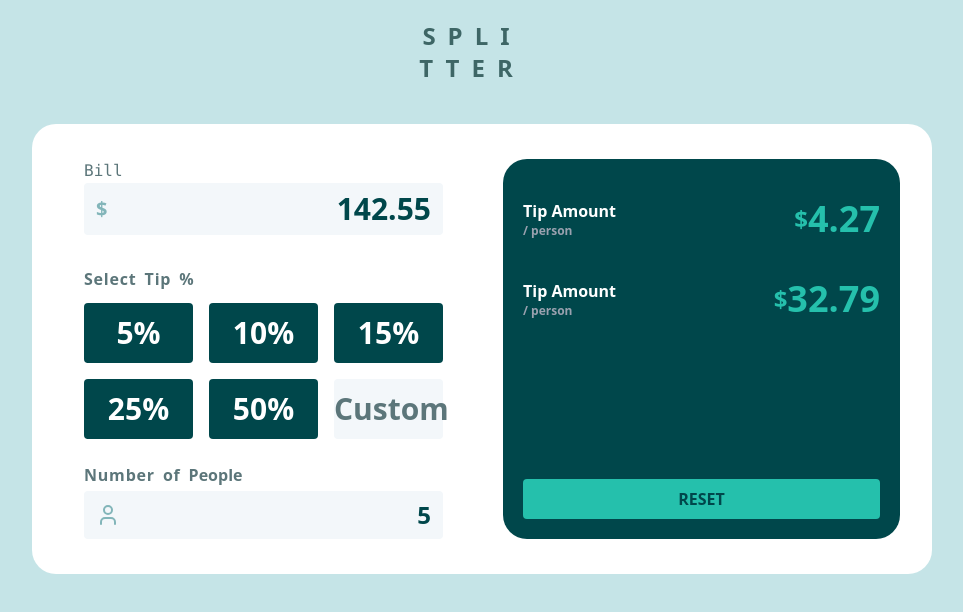
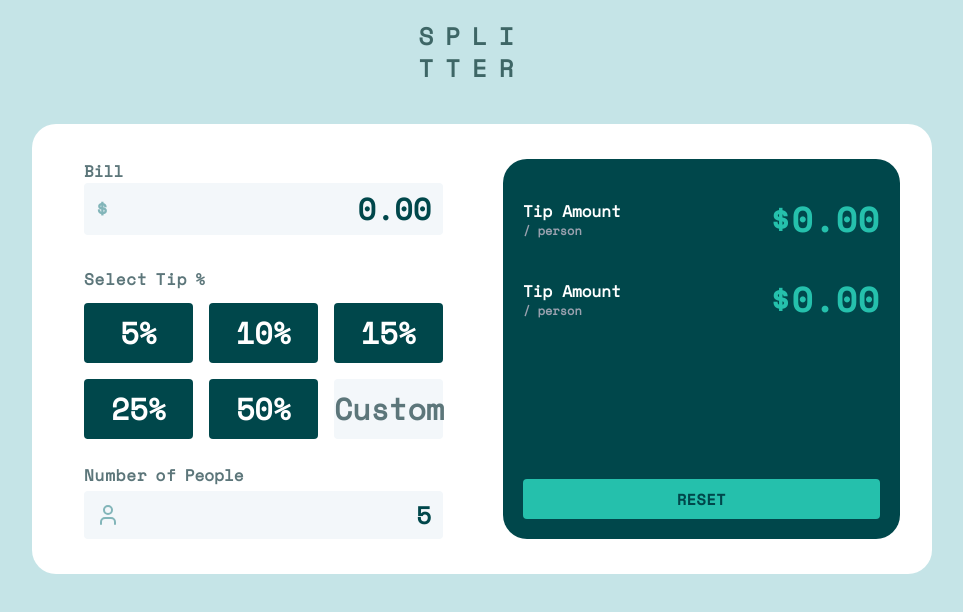
Before and after one commit to TechCrent/Tip-Calculator-SPLITTER-, a website built with Vite: page splitter/index.html in a window 1280 px wide. Shown: the whole page, without its empty margins (168-1131 px from the left). Built offline with nearby package versions, Linux system fonts and the light colour scheme.

Commit message:
Applied font

```diff
--- a/splitter/index.html
+++ b/splitter/index.html
@@ -11,8 +11,16 @@
     <div
       class="flex flex-col justify-center items-center p-5 py-15 md:pb-10 md:pt-5"
     >
-      <p class="text-[#3e6666] text-2xl font-bold tracking-mega">SPLI</p>
-      <p class="text-[#3e6666] text-2xl font-bold tracking-mega">TTER</p>
+      <p
+        class="text-[#3e6666] text-2xl font-bold tracking-mega font-space-mono"
+      >
+        SPLI
+      </p>
+      <p
+        class="text-[#3e6666] text-2xl font-bold tracking-mega font-space-mono"
+      >
+        TTER
+      </p>
     </div>
     <!-- MAIN SECTION -->
     <main
@@ -21,53 +29,66 @@
       <!-- LEFT SECTION -->
       <section class="p-5 md:w-1/2">
         <div class="pb-8">
-          <h1 class="font-mono text-bx1-title">Bill</h1>
+          <h1 class="text-bx1-title font-space-mono font-bold">Bill</h1>
           <div
             class="flex justify-between rounded bg-[#f3f7fa] p-2 px-3 items-center"
           >
             <!-- Symbol -->
-            <span class="text-xl text-[#82b5b9] font-semibold">$</span>
+            <span class="text-xl text-[#82b5b9] font-semibold font-space-mono"
+              >$</span
+            >
             <!-- Num -->
-            <span class="text-3xl text-bx1-button font-semibold">142.55</span>
+            <span
+              class="text-3xl text-bx1-button font-extrabold font-space-mono"
+              >0.00</span
+            >
           </div>
         </div>
         <div>
           <div class="flex gap-2">
-            <h1 class="text-bx1-title tracking-wider font-semibold">Select</h1>
-            <h1 class="text-bx1-title tracking-wider font-semibold">Tip</h1>
-            <h1 class="text-bx1-title font-semibold">%</h1>
+            <h1
+              class="text-bx1-title tracking-wider font-semibold font-space-mono"
+            >
+              Select
+            </h1>
+            <h1
+              class="text-bx1-title tracking-wider font-semibold font-space-mono"
+            >
+              Tip
+            </h1>
+            <h1 class="text-bx1-title font-semibold font-space-mono">%</h1>
           </div>
 
           <div
             class="grid md:grid-cols-3 grid-cols-2 grid-rows-3 md:grid-rows-2 gap-4 pt-3 pb-6"
           >
             <button
-              class="py-3 font-semibold bg-bx1-button text-white rounded text-3xl"
+              class="py-3 font-semibold bg-bx1-button text-white rounded text-3xl font-space-mono"
             >
               5%
             </button>
             <button
-              class="py-3 font-semibold bg-bx1-button text-white rounded text-3xl"
+              class="py-3 font-semibold bg-bx1-button text-white rounded text-3xl font-space-mono"
             >
               10%
             </button>
             <button
-              class="py-3 font-semibold bg-bx1-button text-white rounded text-3xl"
+              class="py-3 font-semibold bg-bx1-button text-white rounded text-3xl font-space-mono"
             >
               15%
             </button>
             <button
-              class="py-3 font-semibold bg-bx1-button text-white rounded text-3xl"
+              class="py-3 font-semibold bg-bx1-button text-white rounded text-3xl font-space-mono"
             >
               25%
             </button>
             <button
-              class="py-3 font-semibold bg-bx1-button text-white rounded text-3xl"
+              class="py-3 font-semibold bg-bx1-button text-white rounded text-3xl font-space-mono"
             >
               50%
             </button>
             <button
-              class="py-3 font-semibold bg-[#f3f7fa] text-bx1-title rounded text-3xl"
+              class="py-3 font-semibold bg-[#f3f7fa] text-bx1-title rounded text-3xl font-space-mono"
             >
               Custom
             </button>
@@ -75,9 +96,17 @@
         </div>
         <div>
           <div class="flex gap-2 mb-1">
-            <h1 class="text-bx1-title tracking-wider font-semibold">Number</h1>
-            <h1 class="text-bx1-title tracking-wider font-semibold">of</h1>
-            <h1 class="text-bx1-title font-semibold">People</h1>
+            <h1
+              class="text-bx1-title tracking-wider font-semibold font-space-mono"
+            >
+              Number
+            </h1>
+            <h1
+              class="text-bx1-title tracking-wider font-semibold font-space-mono"
+            >
+              of
+            </h1>
+            <h1 class="text-bx1-title font-semibold font-space-mono">People</h1>
           </div>
           <div
             class="flex justify-between items-center bg-[#f3f7fa] p-2 px-3 rounded"
@@ -97,7 +126,9 @@
               <path d="M19 21v-2a4 4 0 0 0-4-4H9a4 4 0 0 0-4 4v2" />
               <circle cx="12" cy="7" r="4" />
             </svg>
-            <span class="font-bold text-2xl text-bx1-button">5</span>
+            <span class="font-bold text-2xl text-bx1-button font-space-mono"
+              >5</span
+            >
           </div>
         </div>
       </section>
@@ -108,25 +139,33 @@
       >
         <div class="flex justify-between items-center p-5 pt-10">
           <div>
-            <p class="font-semibold">Tip Amount</p>
-            <p class="text-xs font-semibold text-gray-400">/ person</p>
+            <p class="font-semibold font-space-mono">Tip Amount</p>
+            <p class="text-xs font-semibold text-gray-400 font-space-mono">
+              / person
+            </p>
           </div>
-          <div class="text-4xl flex items-center text-[#25c0ac] font-semibold">
-            <span class="text-2xl">$</span>4.27
+          <div
+            class="text-4xl flex items-center text-[#25c0ac] font-space-mono-bold"
+          >
+            <span class="text-4xl">$</span>0.00
           </div>
         </div>
         <div class="flex justify-between items-center p-5">
           <div>
-            <p class="font-semibold">Tip Amount</p>
-            <p class="text-xs font-semibold text-gray-400">/ person</p>
+            <p class="font-semibold font-space-mono">Tip Amount</p>
+            <p class="text-xs font-semibold text-gray-400 font-space-mono">
+              / person
+            </p>
           </div>
-          <div class="text-4xl flex items-center text-[#25c0ac] font-semibold">
-            <span class="text-2xl">$</span>32.79
+          <div
+            class="text-4xl flex items-center text-[#25c0ac] font-space-mono-bold"
+          >
+            <span class="text-4xl">$</span>0.00
           </div>
         </div>
         <div class="flex justify-center items-center p-5">
           <button
-            class="bg-[#25c0ac] md:mt-30 w-full py-2 font-semibold text-bx1-button rounded"
+            class="bg-[#25c0ac] md:mt-30 w-full py-2 text-bx1-button rounded font-space-mono-bold"
           >
             RESET
           </button>
--- a/splitter/src/style.css
+++ b/splitter/src/style.css
@@ -1,13 +1,16 @@
+@import "tailwindcss";
 @font-face {
-  font-family: Doto;
-  src: url("../src/assets/font/Doto-Regular.ttf");
+  font-family: S-mono;
+  src: url("../src/assets/font/SpaceMono-Regular.ttf");
+}
+@font-face {
+  font-family: S-mono-bold;
+  src: url("../src/assets/font/SpaceMono-Bold.ttf");
 }
 
-@import "tailwindcss";
-
 @theme {
-  --font-roboto: "Roboto", sans-serif;
-  --font-science: "Science Gothic, sans-serif";
+  --font-space-mono: S-mono, "sans-serif";
+  --font-space-mono-bold: S-mono-bold, "sans-serif";
 
   --color-bx1-title: #5c767a;
   --color-bx1-button: #00474b;
```
Also changed, not shown: splitter/src/assets/font/SpaceMono-Bold.ttf (added), splitter/src/assets/font/SpaceMono-Regular.ttf (added).
